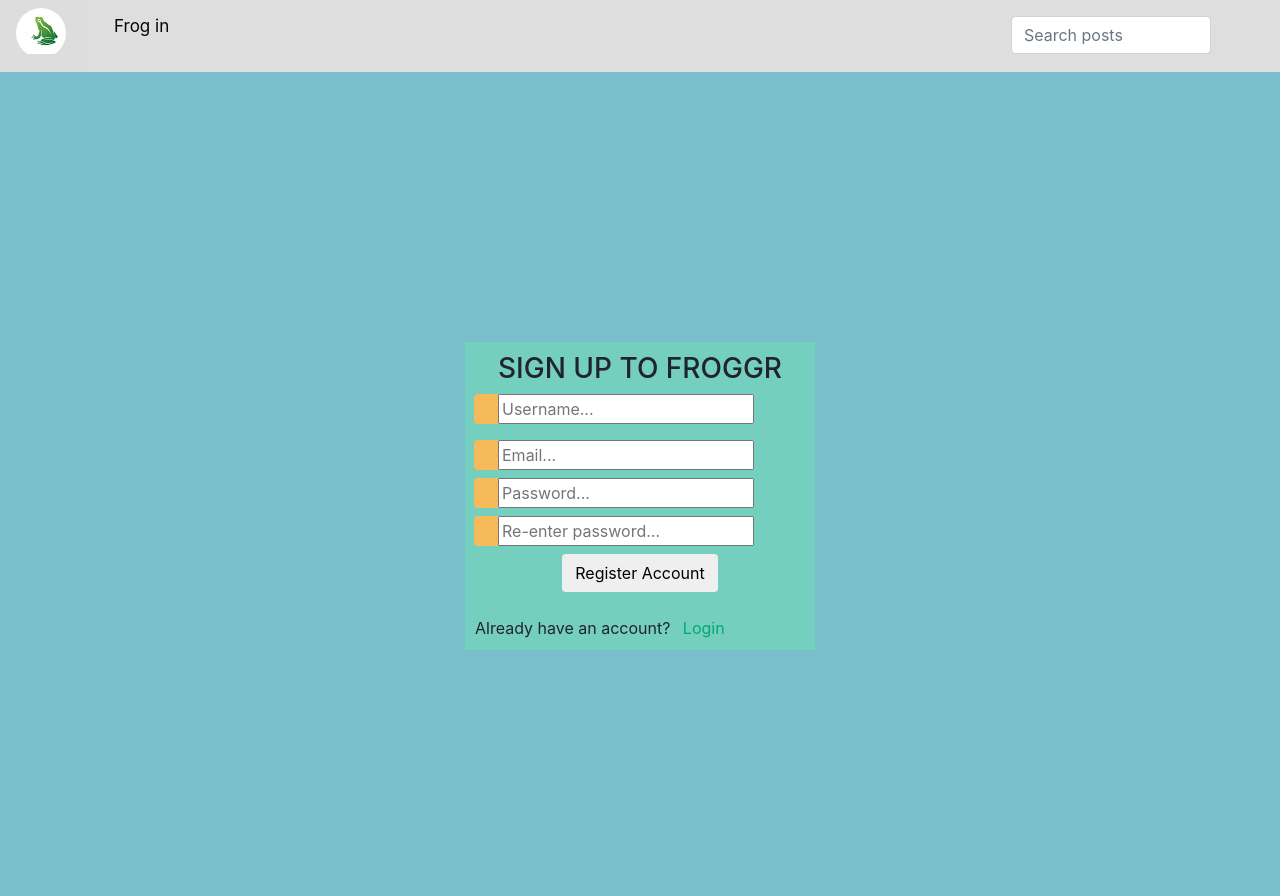
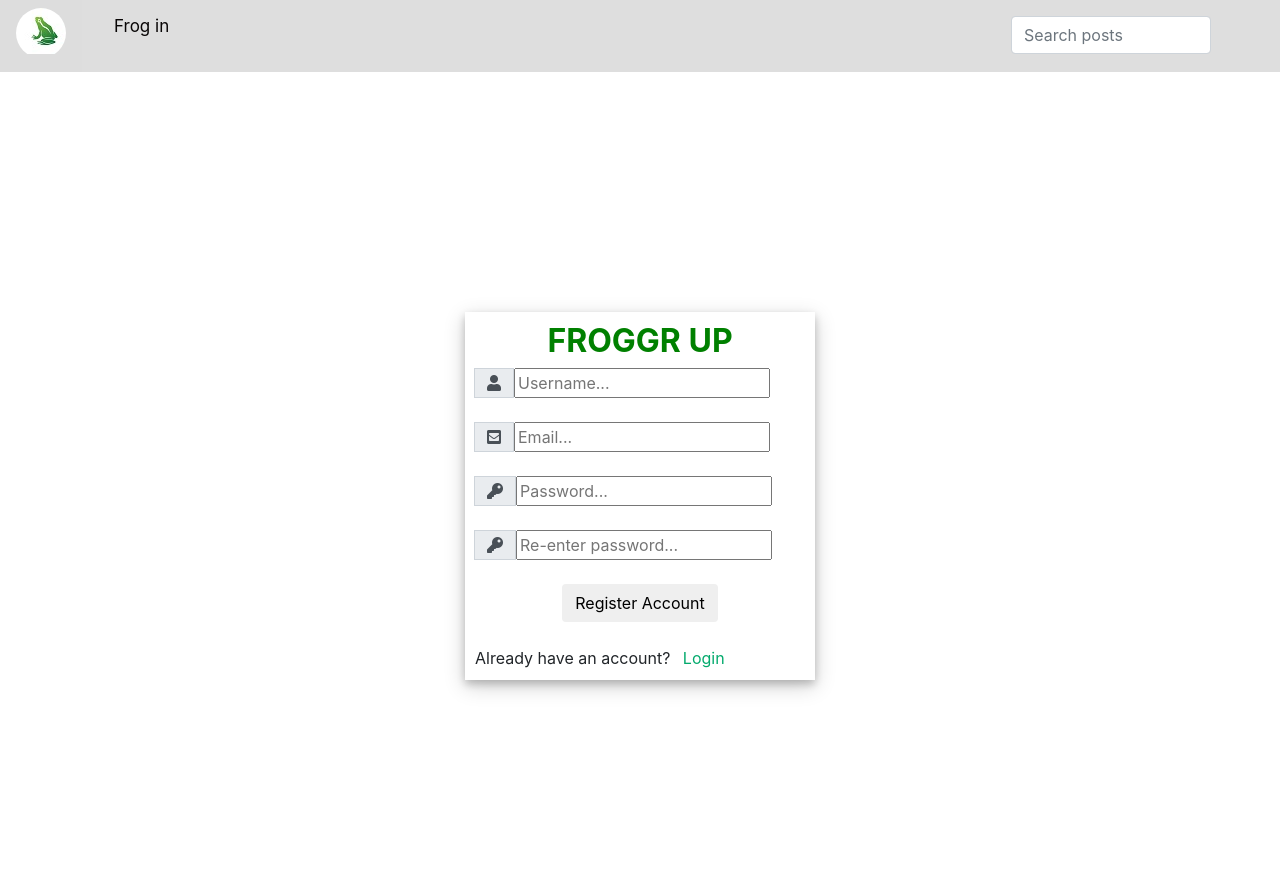
Before and after one commit to NoamZeise/WAD-Group, a Django app: page /register/ in a window 1280 px wide. Run offline with Django 4.2, Linux system fonts and the light colour scheme; some libraries are stand-ins or nearby versions.

Commit message:
login/register style

```diff
--- /dev/null
+++ b/static/login.css
@@ -0,0 +1,46 @@
+body,
+html {
+    margin: 100;
+    padding: 0;
+    height: 100%;
+}
+
+.user_card {
+    width: 350px;
+    margin-top: auto;
+    margin-bottom: auto;
+    background: #FFFFFF;
+    position: relative;
+    justify-content: center;
+    flex-direction: column;
+    padding: 10px;
+    box-shadow: 0 4px 8px 0 rgba(0, 0, 0, 0.2), 0 6px 20px 0 rgba(0, 0, 0, 0.19)
+}
+
+.user_card #form-title {
+  color: #008000;
+  font-weight: bold;
+}
+}
+.input-group-text {
+	color: black !important;
+	border: 10 !important;
+
+.container {
+  display: flex;
+  justify-content: center;
+  align-items: center;
+  height: 100vh;
+}
+
+.login_btn {
+    width: 50%;
+	background-color: #04AA6D;
+    border-color: #04AA6D;
+}
+.input-group mb-4{
+}   border: 100 !important;
+ckground: #f7ba5b !important;
+			color: white !important;
+			border: 0 !important;
+			border-radius: 0.25rem 0 0 0.25rem !important;
--- a/static/logins.css
+++ /dev/null
@@ -1,24 +0,0 @@
-body,
-html {
-    margin: 0;
-    padding: 0;
-    height: 100%;
-    background: #7abecc
-}
-
-.user_card {
-    width: 350px;
-    margin-top: auto;
-    margin-bottom: auto;
-    background: #74cfbf;
-    position: relative;
-    display: flex;
-    justify-content: center;
-    flex-direction: column;
-    padding: 10px;
-}
-.input-group-text {
-			background: #f7ba5b !important;
-			color: white !important;
-			border: 0 !important;
-			border-radius: 0.25rem 0 0 0.25rem !important;
--- a/templates/base.html
+++ b/templates/base.html
@@ -14,6 +14,9 @@
 	  href="https://stackpath.bootstrapcdn.com/bootstrap/4.1.3/css/bootstrap.min.css"
 	  integrity="sha384-MCw98/SFnGE8fJT3GXwEOngsV7Zt27NXFoaoApmYm81iuXoPkFOJwJ8ERdknLPMO"
 	  crossorigin="anonymous">
+    <link rel="stylesheet" href="https://use.fontawesome.com/releases/v5.6.1/css/all.css"
+          integrity="sha384-gfdkjb5BdAXd+lj+gudLWI+BXq4IuLW5IT+brZEZsLFm++aCMlF1V92rMkPaX4PP"
+          crossorigin="anonymous">
     <!-- jquery + ajax -->
     <script src="https://ajax.googleapis.com/ajax/libs/jquery/3.6.3/jquery.min.js"></script>
     <!-- sitewide -->
--- a/templates/frog_in.html
+++ b/templates/frog_in.html
@@ -6,7 +6,7 @@ Login
 {% endblock %}
 
 {% block head_block %}
-<link rel="stylesheet" href="{% static 'logins.css' %}">
+<link rel="stylesheet" href="{% static 'login.css' %}">
 {% endblock %}
 
 {% block body_block %}
@@ -15,7 +15,7 @@ Login
     <div class="user_card">
 
       <div class="d-flex justify-content-center">
-	<h3 id="form-title">FROGIN</h3>
+		<h2 id="form-title">FROGIN</h2>
       </div>
 
       <div>
@@ -29,7 +29,7 @@ Login
 	  	</div>
 	  	<div class="input-group mb-3">
 		  <div class="input-group-append">
-			  <span class="input-group-text"><i class="fas fa-user"></i></span>
+			  <span class="input-group-text"><i class="fas fa-key"></i></span>
 		  </div>
 	    <input type="password" name="password" placeholder="Password..." class="form-control" >
 	    </div>
--- a/templates/register.html
+++ b/templates/register.html
@@ -7,7 +7,7 @@ Signup
 
 {% block head_block %}
 <link rel="icon" href="{% static 'frog.png' %}">
-<link rel="stylesheet" href="{% static 'logins.css' %}">
+<link rel="stylesheet" href="{% static 'login.css' %}">
 {% endblock %}
 
 {% block body_block %}
@@ -16,33 +16,32 @@ Signup
     <div class="user_card">
 
       <div class="d-flex justify-content-center">
-	<h3 id="form-title">SIGN UP TO FROGGR</h3>
+	<h2 id="form-title">FROGGR UP</h2>
       </div>
-
       <div>
 	<form id="register_form" method="POST" action="">
           {% csrf_token %}
-	  <div class="input-group mb-3">
+	  <div class="input-group mb-4">
 		  <div class="input-group-append">
 			  <span class="input-group-text"><i class="fas fa-user"></i></span>
 		  </div>
 		  <input type="text" name="username" value="{{username}}" placeholder="Username...">
 	  </div>
-	  <div class="input-group mb-2">
+	  <div class="input-group mb-4">
 		  <div class="input-group-append">
 			  <span class="input-group-text"><i class="fas fa-envelope-square"></i></span>
 		  </div>
 		  <input type="email" name="email" value="{{email}}" placeholder="Email...">
 	  </div>
-		<div class="input-group mb-2">
+		<div class="input-group mb-4">
 		  <div class="input-group-append">
-			  <span class="input-group-text"><i class="fas fa-envelope-square"></i></span>
+			  <span class="input-group-text"><i class="fas fa-key"></i></span>
 		  </div>
 			<input type="password" name="password1" placeholder="Password...">
 	  </div>
-	  <div class="input-group mb-2">
+	  <div class="input-group mb-4">
 		  <div class="input-group-append">
-			  <span class="input-group-text"><i class="fas fa-envelope-square"></i></span>
+			  <span class="input-group-text"><i class="fas fa-key"></i></span>
 		  </div>
 	    	<input type="password" name="password2" placeholder="Re-enter password...">
 	  </div>
@@ -61,7 +60,7 @@ Signup
       </div>
 
 
-    </div> <!-- user card end-->
+    </div>
   </div>
 </div>
 
```
Also changed, not shown: froggr/migrations/0031_auto_20230324_0021.py (added).
